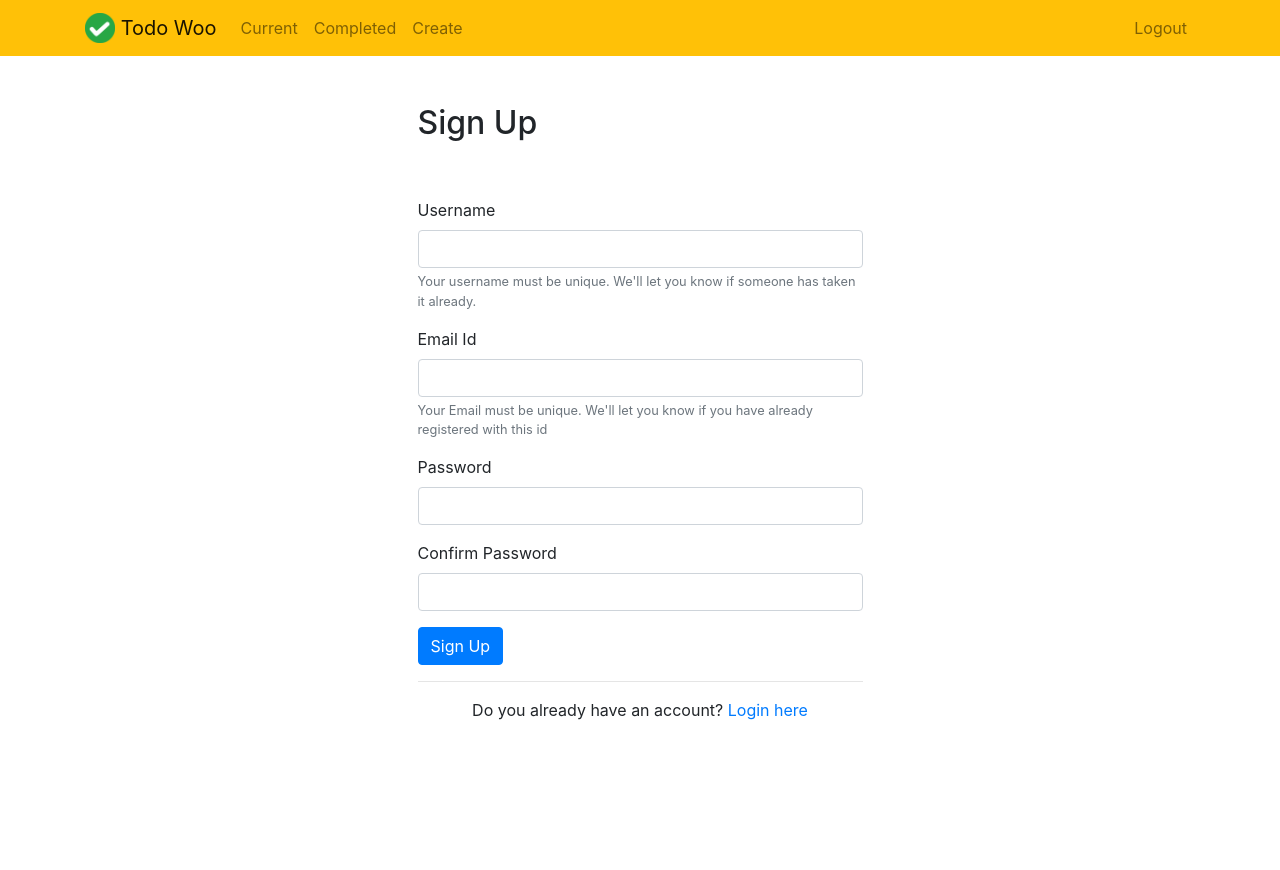
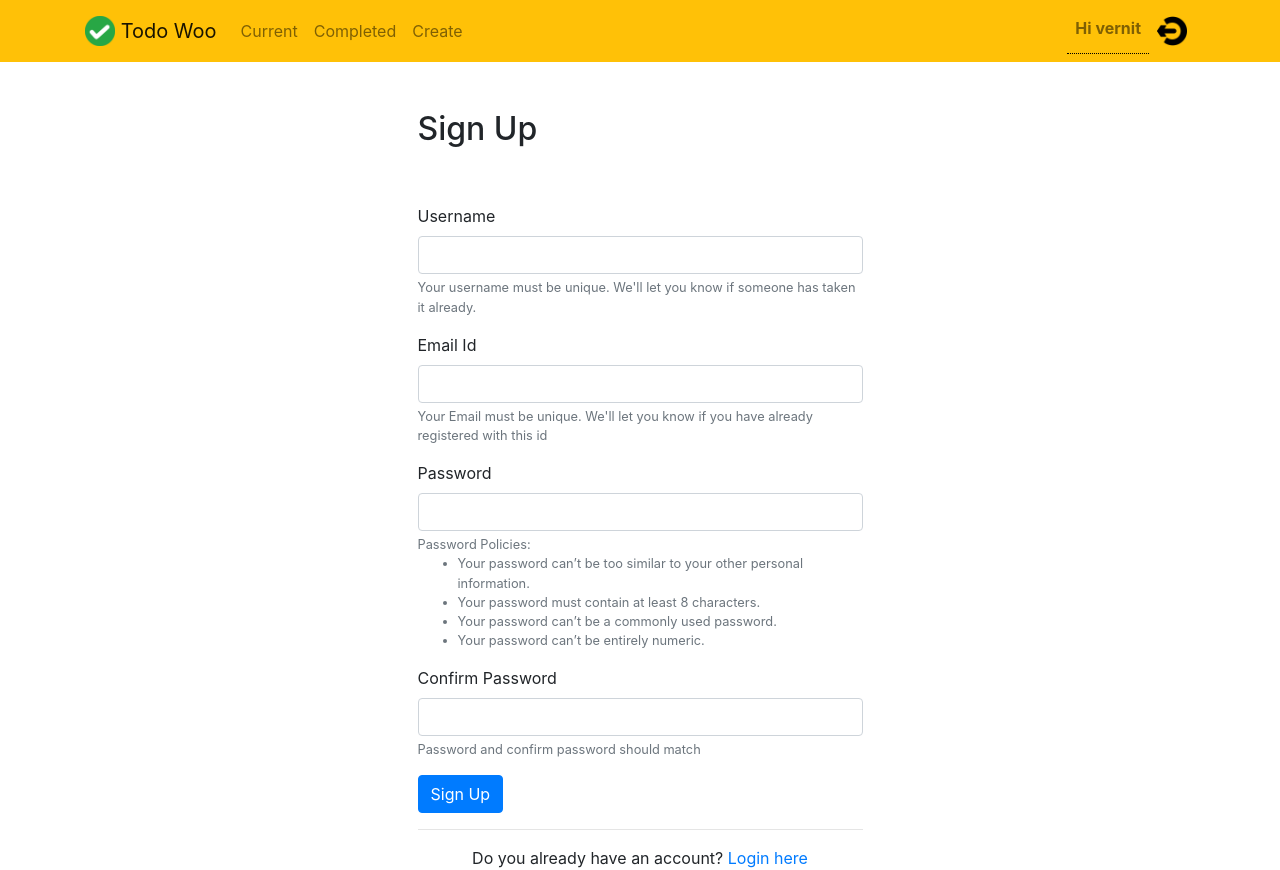
Before and after one commit to Vernit1/django-personal-portfolio, a Django app: template todowoo/templates/todowoo/signupuser.html in a window 1280 px wide. Before the commit the page ends 720 px from the top, so only its background shows below. Run offline with Django 3.2, Linux system fonts and the light colour scheme; a user stored in the database is signed in; the template is opened without the code that fills it: most values are stand-ins (such as "Sample title", 1, 10 or a date in 2020); some libraries are stand-ins or nearby versions.

Commit message:
Adding the validation in email and password

```diff
--- /dev/null
+++ b/portfolio/static/portfolio/customtodo.css
@@ -0,0 +1,3 @@
+.userLoggedId{
+  border-bottom: 1px dotted black;
+  }
--- a/todowoo/templates/todowoo/base.html
+++ b/todowoo/templates/todowoo/base.html
@@ -8,6 +8,7 @@
 
     <!-- Bootstrap CSS -->
     <link rel="stylesheet" href="{% static "todowoo/bootstrap.min.css" %}">
+    <link rel="stylesheet" href="{% static "portfolio/customtodo.css" %}">
     <!-- <link rel="stylesheet" href="https://stackpath.bootstrapcdn.com/bootstrap/4.4.1/css/bootstrap.min.css" integrity="sha384-Vkoo8x4CGsO3+Hhxv8T/Q5PaXtkKtu6ug5TOeNV6gBiFeWPGFN9MuhOf23Q9Ifjh" crossorigin="anonymous"> -->
 
     <link rel="icon" type="image/png"  href="{% static 'todowoo/logo.png' %}">
@@ -38,18 +39,21 @@
                 <li class="nav-item {{ create }}">
                     <a class="nav-link" href="{% url 'todowoo:createtodo' %}">Create</a>
                 </li>
-
         </ul>
     {% endif %}
     <ul class="navbar-nav ml-auto">
             {% if user.is_authenticated %}
-                <li class="nav-item">
-                    <a href="#" onclick="$('#signOutBtn').click()" class="nav-link">Logout</a>
-                    <form style='display: none;' method="POST" action="{% url 'todowoo:logoutuser' %}">
-                        {% csrf_token %}
-                        <button id="signOutBtn" type="submit">Logout</button>
-                    </form>
-                </li>
+              <li class="nav-link userLoggedId"><b>Hi {{request.user.username}}</b> </li>
+              <li class="nav-item">
+                  <a href="#" onclick="$('#signOutBtn').click()" class="nav-link">
+                    <img src="{% static 'todowoo/logout.png' %}" width="30" height="30" class="d-inline-block align-top">
+                  </a>
+                  <form style='display: none;' method="POST" action="{% url 'todowoo:logoutuser' %}">
+                      {% csrf_token %}
+                      <button id="signOutBtn" type="submit">
+                      </button>
+                  </form>
+              </li>
             {% else %}
                 <li class="nav-item">
                     <a class="nav-link" href="{% url 'todowoo:signupuser' %}">Sign Up</a>
--- a/todowoo/templates/todowoo/signupuser.html
+++ b/todowoo/templates/todowoo/signupuser.html
@@ -10,7 +10,7 @@
         <div class="col-md-5">
             {% if error %}
                 <div class="alert alert-danger" role="alert">
-                    {{ error }}
+                    {{ error | safe }}
                 </div>
             {% endif %}
             <form method="POST">
@@ -28,10 +28,19 @@
                 <div class="form-group">
                     <label for="password1">Password</label>
                     <input type="password" name="password1" class="form-control" id="password1">
+                    <small id="emailidHelp" class="form-text text-muted">Password Policies:
+                      <ul>
+                        <li>Your password can’t be too similar to your other personal information.</li>
+                        <li>Your password must contain at least 8 characters.</li>
+                        <li>Your password can’t be a commonly used password.</li>
+                        <li>Your password can’t be entirely numeric.</li>
+                      </ul>
+                    </small>
                 </div>
                 <div class="form-group">
                     <label for="password2">Confirm Password</label>
                     <input type="password" name="password2" class="form-control" id="password2">
+                    <small id="emailidHelp" class="form-text text-muted">Password and confirm password should match</small>
                 </div>
                 <button type="submit" class="btn btn-primary">Sign Up</button>
             </form>
```
Also changed, not shown: todowoo/views.py (+10 -6 lines), db.sqlite3, portfolio/static/todowoo/logout.png (added), 1 other file.
